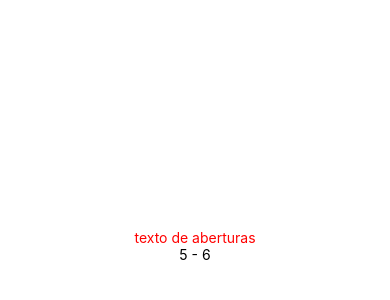
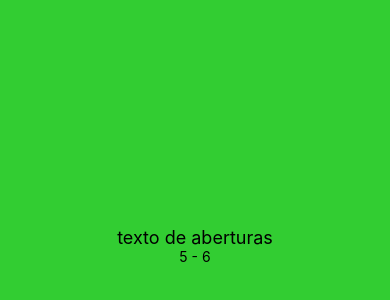
Before and after one commit to natogues/ProjetoAppSaude, a React Native app: screen / in a window 390 px wide. Shown: the part 176-476 px from the top of the page. Built offline with nearby package versions, Linux system fonts and the light colour scheme.

Commit message:
fundo verde

```diff
--- a/App.js
+++ b/App.js
@@ -1,10 +1,12 @@
 import { StatusBar } from 'expo-status-bar';
+import React, { startTransition } from 'react';
 import { StyleSheet, Text, View } from 'react-native';
 
 export default function App() {
 
   const variavel = 5;
   const x = ( variavel + 1);
+
 
   return (
     <View style={styles.container}>
@@ -19,11 +21,12 @@ export default function App() {
 const styles = StyleSheet.create({
   container: {
     flex: 1,
-    backgroundColor: '#fff',
+    backgroundColor: '#32CD32',
     alignItems: 'center',
     justifyContent: 'center',
   },
   textocor: {
-    color: 'red',
+    color: '#000000',
+    fontSize: 18,
   }
 });
```
